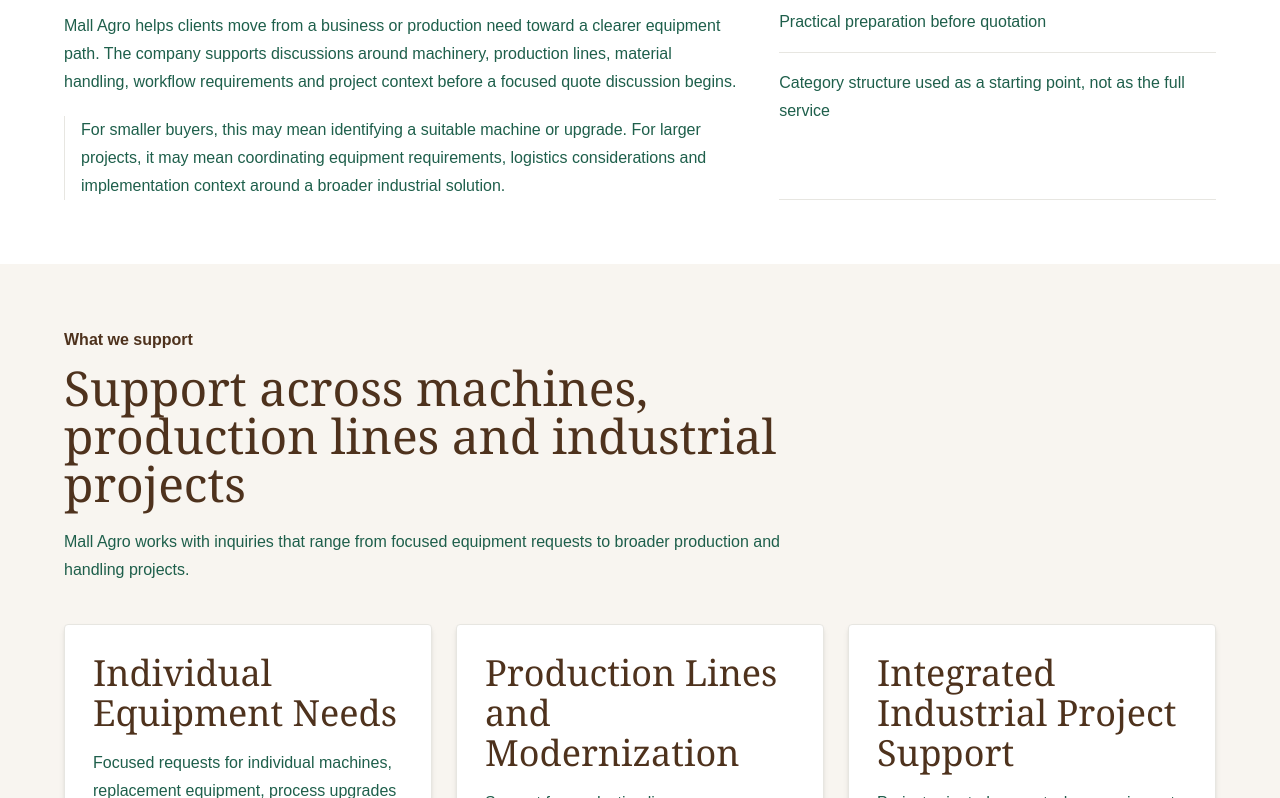
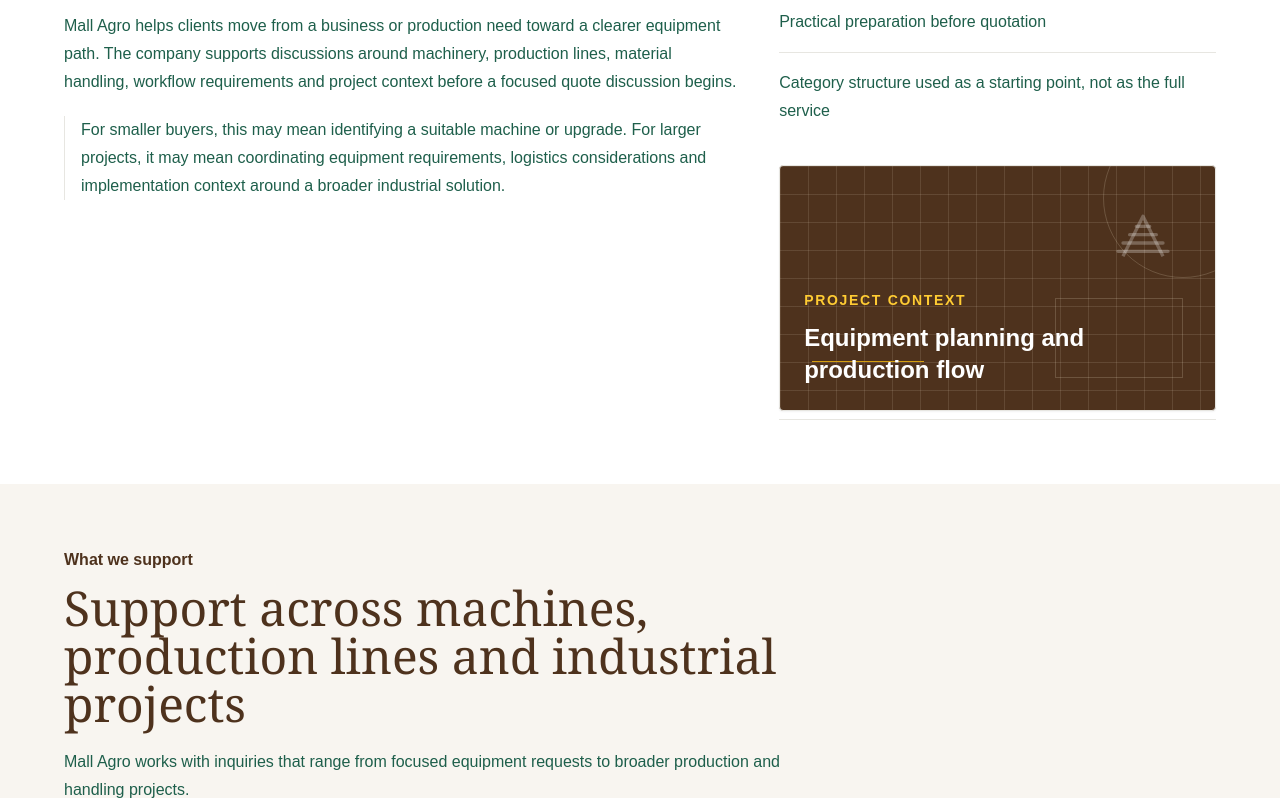
Before and after one commit to GROZILCHO/mall-agro-redesign, a Next.js app: page / in a window 1280 px wide. Shown: the part 1162-1960 px from the top of the page. Built offline with nearby package versions, Linux system fonts and the light colour scheme.

Commit message:
feat: add homepage visual placeholder system

```diff
--- a/src/app/components/HomepageContentSections.js
+++ b/src/app/components/HomepageContentSections.js
@@ -1,5 +1,6 @@
 import Link from 'next/link';
 import { homepageContent } from '../../lib/content/homepage.js';
+import HomepageVisualPlaceholder from './HomepageVisualPlaceholder.js';
 
 const locale = 'en';
 const content = homepageContent[locale];
@@ -35,6 +36,13 @@
                 </p>
               </div>
             ))}
+          </div>
+          <div className="mt-6">
+            <HomepageVisualPlaceholder
+              eyebrow={content.visualPlaceholders.projectPlanning.eyebrow}
+              title={content.visualPlaceholders.projectPlanning.title}
+              variant="project"
+            />
           </div>
         </div>
       </div>
@@ -89,6 +97,13 @@
             <p className="body mt-5 break-words text-base leading-7 [overflow-wrap:anywhere] text-menu md:text-[1rem]">
               {content.projectCapabilities.body}
             </p>
+            <div className="mt-6">
+              <HomepageVisualPlaceholder
+                eyebrow={content.visualPlaceholders.capabilities.eyebrow}
+                title={content.visualPlaceholders.capabilities.title}
+                variant="capability"
+              />
+            </div>
           </div>
 
           <div className="grid min-w-0 gap-5 sm:grid-cols-2 lg:col-span-3">
--- /dev/null
+++ b/src/app/components/HomepageVisualPlaceholder.js
@@ -0,0 +1,64 @@
+const variantClasses = {
+  project:
+    'bg-primary text-white [--line-color:rgba(247,235,212,0.18)] [--accent-color:#d59f0f]',
+  capability:
+    'bg-menu text-white [--line-color:rgba(247,235,212,0.16)] [--accent-color:#7b4f2a]',
+};
+
+export default function HomepageVisualPlaceholder({
+  eyebrow,
+  title,
+  variant = 'project',
+}) {
+  const variantClass = variantClasses[variant] || variantClasses.project;
+
+  return (
+    <div
+      className={`relative isolate flex aspect-[16/9] min-h-[13rem] max-w-full overflow-hidden rounded border border-neutral p-6 shadow-sm ${variantClass}`}
+      aria-label={`${eyebrow}: ${title}`}
+    >
+      <div
+        className="absolute inset-0 opacity-70"
+        aria-hidden="true"
+        style={{
+          backgroundImage:
+            'linear-gradient(var(--line-color) 1px, transparent 1px), linear-gradient(90deg, var(--line-color) 1px, transparent 1px)',
+          backgroundSize: '28px 28px',
+        }}
+      />
+
+      <div className="absolute -right-12 -top-12 h-40 w-40 rounded-full border border-[var(--line-color)]" aria-hidden="true" />
+      <div className="absolute bottom-8 right-8 h-20 w-32 border border-[var(--line-color)]" aria-hidden="true" />
+      <div className="absolute bottom-12 left-8 h-px w-28 bg-[var(--accent-color)]" aria-hidden="true" />
+
+      <svg
+        className="absolute right-8 top-8 h-20 w-20 text-white/25"
+        viewBox="0 0 96 96"
+        fill="none"
+        aria-hidden="true"
+      >
+        <path
+          d="M18 64H78M24 54H72M32 44H64M40 34H56"
+          stroke="currentColor"
+          strokeWidth="4"
+          strokeLinecap="round"
+        />
+        <path
+          d="M24 70L48 22L72 70"
+          stroke="currentColor"
+          strokeWidth="4"
+          strokeLinejoin="round"
+        />
+      </svg>
+
+      <div className="relative z-10 mt-auto max-w-[22rem] min-w-0">
+        <p className="body text-sm font-semibold uppercase tracking-[0.12em] text-accent">
+          {eyebrow}
+        </p>
+        <h3 className="mt-3 break-words text-xl font-semibold leading-tight text-white md:text-2xl">
+          {title}
+        </h3>
+      </div>
+    </div>
+  );
+}
```
Also changed, not shown: src/lib/content/homepage.js.
